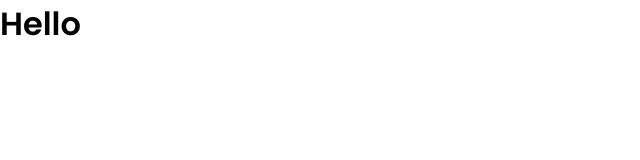
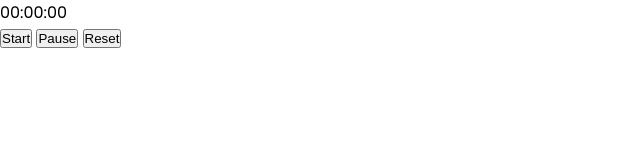
Before and after one commit to VictorMMartinezJr/Stopwatch, a plain HTML site: page index.html in a window 1280 px wide. Shown: the whole page, without its empty margins (0-640 px from the left). Drawn offline with Linux system fonts and the light colour scheme.

Commit message:
wrote HTML

```diff
--- a/index.html
+++ b/index.html
@@ -4,11 +4,18 @@
     <meta charset="UTF-8" />
     <meta http-equiv="X-UA-Compatible" content="IE=edge" />
     <meta name="viewport" content="width=device-width, initial-scale=1.0" />
-    <title>Title</title>
+    <title>Stopwatvh</title>
     <link rel="stylesheet" href="styles.css" />
     <script src="app.js" defer></script>
   </head>
   <body>
-    <h1>Hello</h1>
+    <div class="stopwatch_container">
+      <div class="stopwatch_numbers">00:00:00</div>
+      <div class="stopwatch_btns">
+        <button class="stopwatch_btn stopwatch_btn--start">Start</button>
+        <button class="stopwatch_btn stopwatch_btn--pause">Pause</button>
+        <button class="stopwatch_btn stopwatch_btn--reset">Reset</button>
+      </div>
+    </div>
   </body>
 </html>
```
